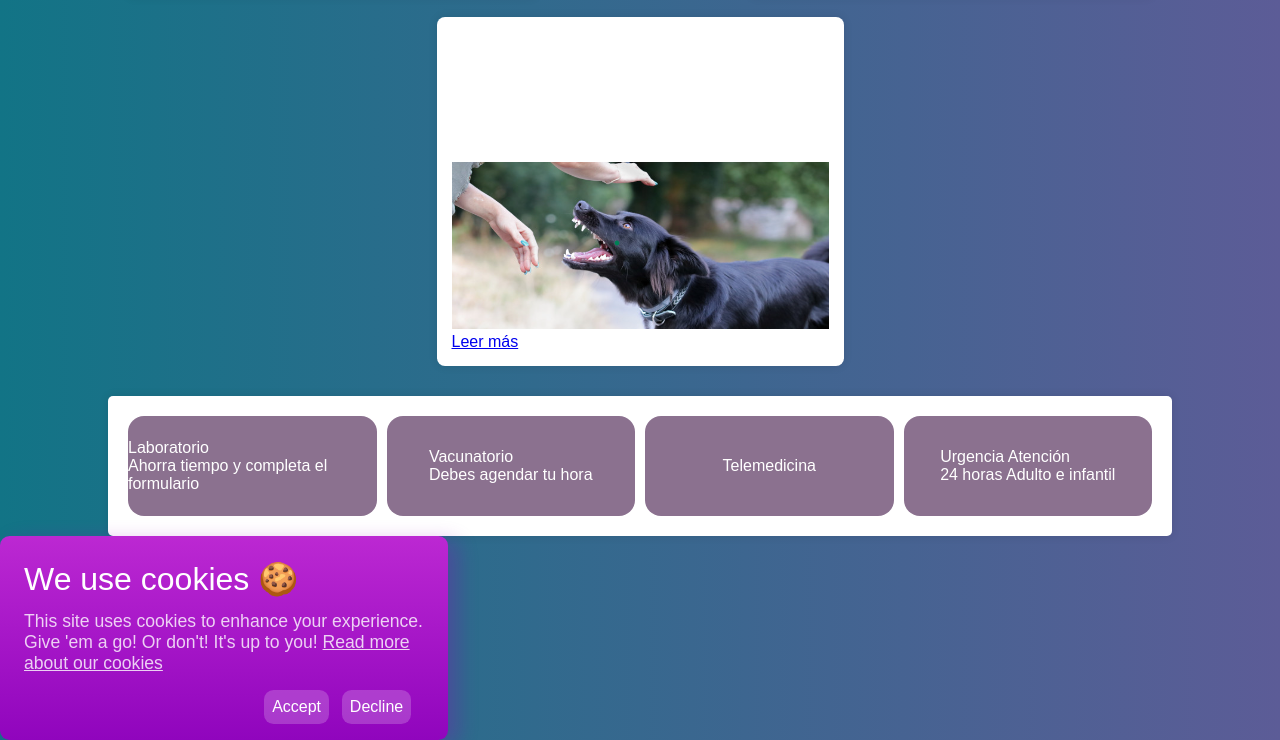
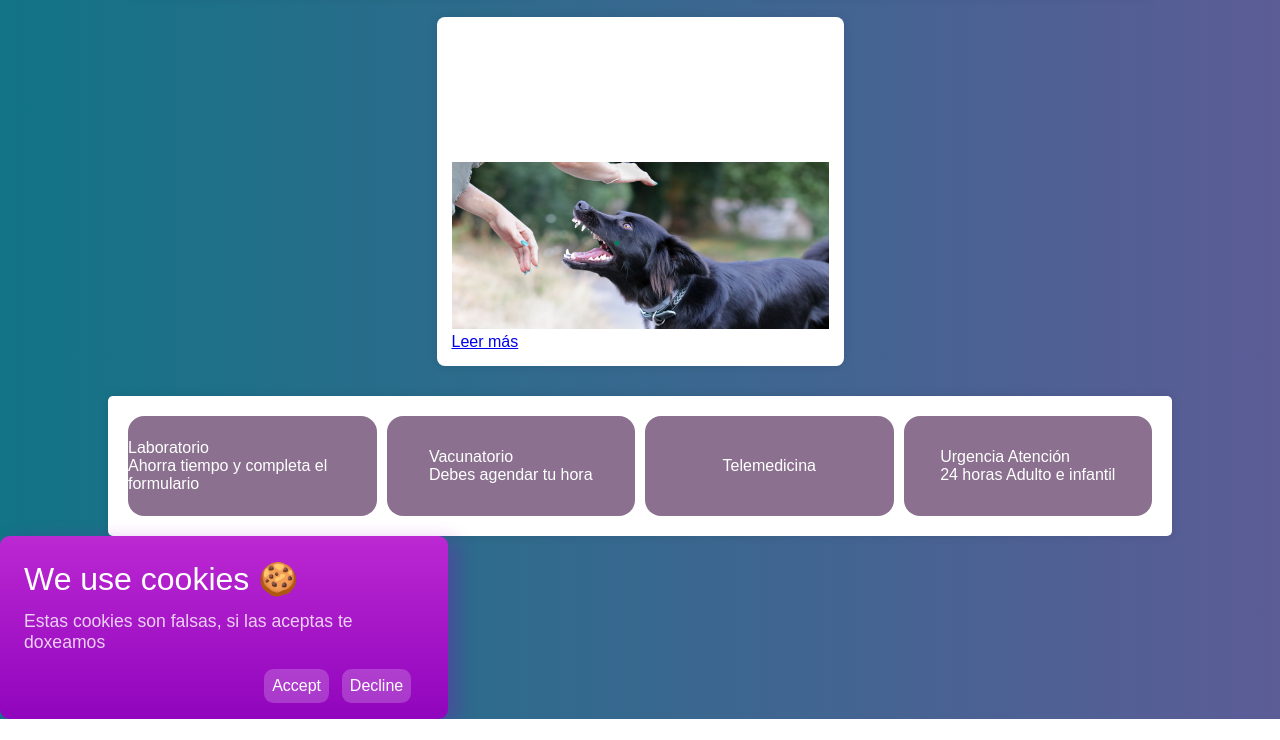
Before and after one commit to Pastito247/Arquitectura, a website: page medico.html in a window 1280 px wide. Shown: the part 1420-2160 px from the top of the page. After the commit the page ends 2139 px from the top, so only its background shows below. Drawn offline with Linux system fonts and the light colour scheme.

Commit message:
wazaaaaaaaaaa

```diff
--- a/medico.html
+++ b/medico.html
@@ -79,7 +79,7 @@
 <footer>
     <div class="cookie-warning">
         <span class="cookie-warning__title">We use cookies 🍪</span>
-          <div class="cookie-warning__text">This site uses cookies to enhance your experience. Give 'em a go! Or don't! It's up to you! <a href="#">Read more about our cookies</a></div>
+          <div class="cookie-warning__text">Estas cookies son falsas, si las aceptas te doxeamos</div>
           <div class="cookie-warning__button-group">
             <button class="cookie-warning__button">Accept</button>
             <button class="cookie-warning__button">Decline</button>
```
Also changed, not shown: lobby.html (+3 -1 lines), paciente.html (+1 -1 lines).
